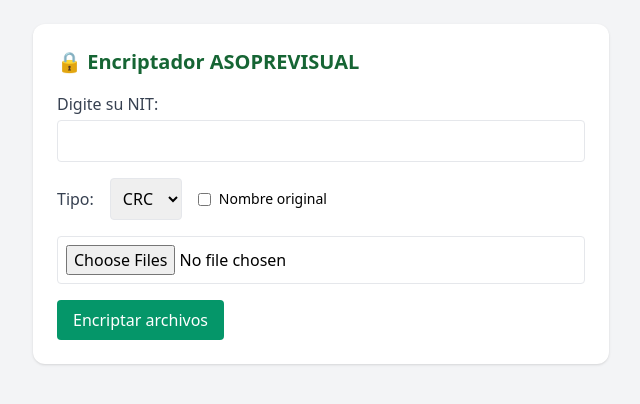
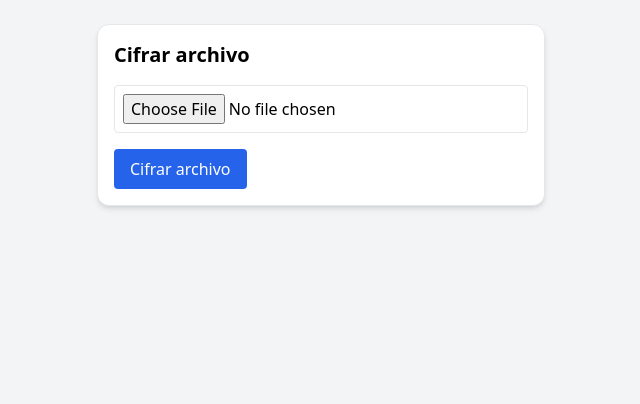
Before and after one commit to RolandoLopez16/encriptadorAso, a React (Vite) app: page / in a window 1280 px wide. Shown: the top 404 px of the page, without its empty margins (319-959 px from the left). Built offline with nearby package versions, Linux system fonts and the light colour scheme; the HTML template or start-up script is replaced by a standard one.

Commit message:
revisar encriptacion

```diff
--- a/src/components/EncryptUploader.tsx
+++ b/src/components/EncryptUploader.tsx
@@ -3,17 +3,22 @@
 import React, { useState } from 'react'
 
 const EncryptUploader: React.FC = () => {
-  const [files, setFiles] = useState<File[]>([])
-  const [nit, setNit] = useState('')
-  const [tipo, setTipo] = useState('CRC')
-  const [mantenerNombreOriginal, setMantenerNombreOriginal] = useState(false)
+  const [selectedFile, setSelectedFile] = useState<File | null>(null)
   const [loading, setLoading] = useState(false)
   const [message, setMessage] = useState('')
   const [downloadLinks, setDownloadLinks] = useState<{ enc: string; key: string } | null>(null)
 
+  const handleFileChange = (e: React.ChangeEvent<HTMLInputElement>) => {
+    if (e.target.files && e.target.files[0]) {
+      setSelectedFile(e.target.files[0])
+      setMessage('')
+      setDownloadLinks(null)
+    }
+  }
+
   const handleEncrypt = async () => {
-    if (files.length === 0 || !nit) {
-      setMessage('⚠️ NIT y archivo(s) requeridos.')
+    if (!selectedFile) {
+      setMessage('⚠️ Debes seleccionar un archivo primero.')
       return
     }
 
@@ -22,29 +27,25 @@
     setDownloadLinks(null)
 
     const formData = new FormData()
-    files.forEach(file => formData.append('files', file))
-    formData.append('nit', nit)
-    formData.append('tipo', tipo)
-    formData.append('nombreOriginal', mantenerNombreOriginal.toString())
+    formData.append('file', selectedFile)
 
     try {
       const res = await fetch('/api/encrypt', {
         method: 'POST',
-        body: formData
+        body: formData,
       })
 
-      if (!res.ok) throw new Error('Error al encriptar.')
+      if (!res.ok) throw new Error('Error en el servidor.')
 
       const { encryptedFile, encryptedKey } = await res.json()
 
       const encBlob = new Blob([Uint8Array.from(atob(encryptedFile), c => c.charCodeAt(0))])
       const keyBlob = new Blob([Uint8Array.from(atob(encryptedKey), c => c.charCodeAt(0))])
 
-      setDownloadLinks({
-        enc: URL.createObjectURL(encBlob),
-        key: URL.createObjectURL(keyBlob)
-      })
+      const encUrl = URL.createObjectURL(encBlob)
+      const keyUrl = URL.createObjectURL(keyBlob)
 
+      setDownloadLinks({ enc: encUrl, key: keyUrl })
       setMessage('✅ Archivo cifrado exitosamente.')
     } catch (err) {
       console.error(err)
@@ -55,53 +56,19 @@
   }
 
   return (
-    <div className="space-y-4 p-6 bg-white rounded-xl shadow max-w-xl mx-auto">
-      <h2 className="text-xl font-bold text-green-800">🔒 Encriptador ASOPREVISUAL</h2>
-
-      <div>
-        <label className="block font-medium text-gray-700">Digite su NIT:</label>
-        <input
-          type="text"
-          value={nit}
-          onChange={e => setNit(e.target.value)}
-          className="w-full border p-2 rounded mt-1"
-        />
-      </div>
-
-      <div className="flex gap-4 items-center">
-        <label className="font-medium text-gray-700">Tipo:</label>
-        <select value={tipo} onChange={e => setTipo(e.target.value)} className="border p-2 rounded">
-          <option>CRC</option>
-          <option>CUV</option>
-          <option>FEV</option>
-          <option>RIPS</option>
-        </select>
-
-        <label className="flex items-center gap-2 text-sm">
-          <input
-            type="checkbox"
-            checked={mantenerNombreOriginal}
-            onChange={() => setMantenerNombreOriginal(!mantenerNombreOriginal)}
-          />
-          Nombre original
-        </label>
-      </div>
-
-      <div>
-        <input
-          type="file"
-          multiple
-          onChange={e => setFiles(e.target.files ? Array.from(e.target.files) : [])}
-          className="block w-full border p-2 rounded"
-        />
-      </div>
-
+    <div className="p-4 border rounded-xl shadow-md max-w-md mx-auto bg-white space-y-4">
+      <h2 className="text-xl font-semibold">Cifrar archivo</h2>
+      <input
+        type="file"
+        onChange={handleFileChange}
+        className="block w-full border p-2 rounded"
+      />
       <button
         onClick={handleEncrypt}
+        className="bg-blue-600 text-white px-4 py-2 rounded hover:bg-blue-700 disabled:opacity-50"
         disabled={loading}
-        className="bg-emerald-600 text-white px-4 py-2 rounded hover:bg-emerald-700 disabled:opacity-50"
       >
-        {loading ? 'Cifrando...' : 'Encriptar archivos'}
+        {loading ? 'Cifrando...' : 'Cifrar archivo'}
       </button>
 
       {message && <p className="text-sm">{message}</p>}
```
